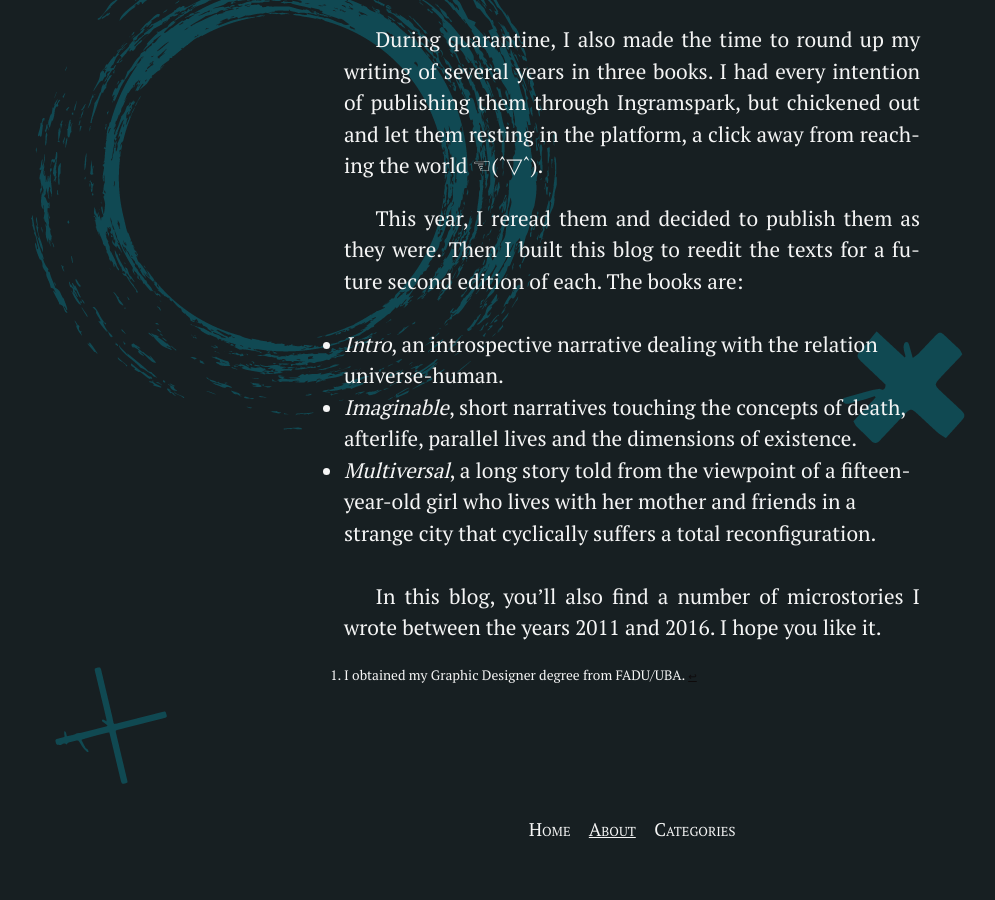
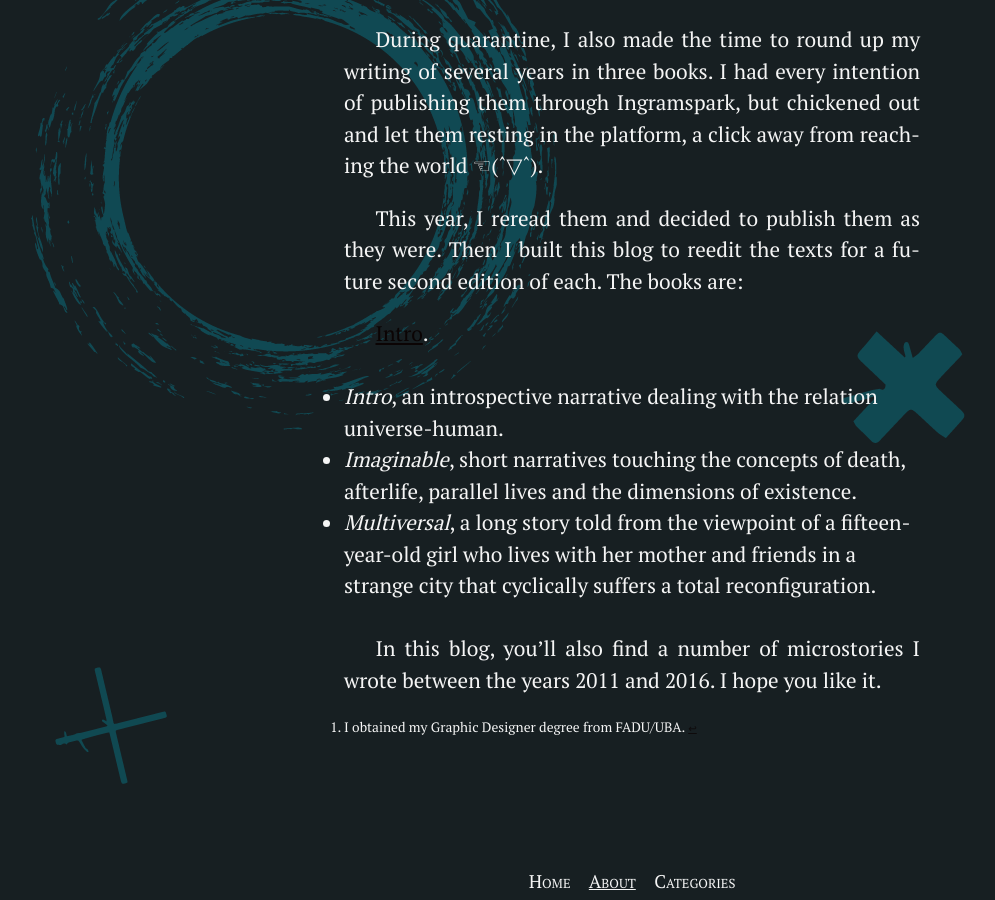
Before and after one commit to silvialohrmann/editorial, a Jekyll site: the page built from about.md, in a window 1280 px wide and 900 px high, scrolled down 1478 px. Shown: the whole window, without its empty margins (8-1003 px from the left). Built offline with Jekyll 4.4.1, drawn with Linux system fonts in a browser that asks for light colours; before the commit the page ends 2326 px from its top, so only the background shows below that.

Commit message:
Update about.md

```diff
--- a/about.md
+++ b/about.md
@@ -19,6 +19,7 @@
 
 This year, I reread them and decided to publish them as they were. Then I built this blog to reedit the texts for a future second edition of each. The books are:
 <div id="books"></div>
+[Intro](assets/images/Intro - cover.jpg){:height="160px" width="100px"}.
 - *Intro*, an introspective narrative dealing with the relation universe-human.
 - *Imaginable*, short narratives touching the concepts of death, afterlife, parallel lives and the dimensions of existence.
 - *Multiversal*, a long story told from the viewpoint of a fifteen-year-old girl who lives with her mother and friends in a strange city that cyclically suffers a total reconfiguration.
```
